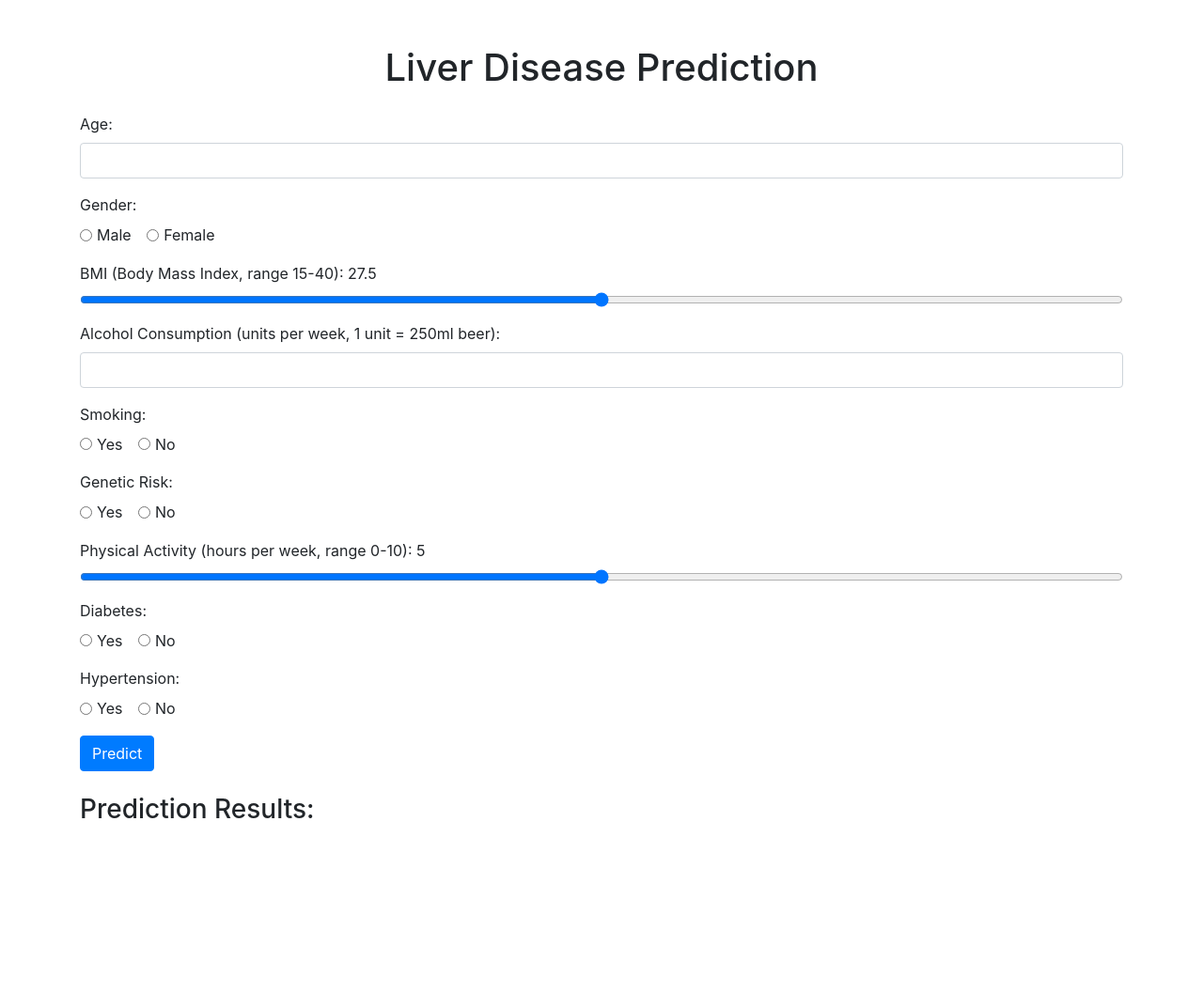
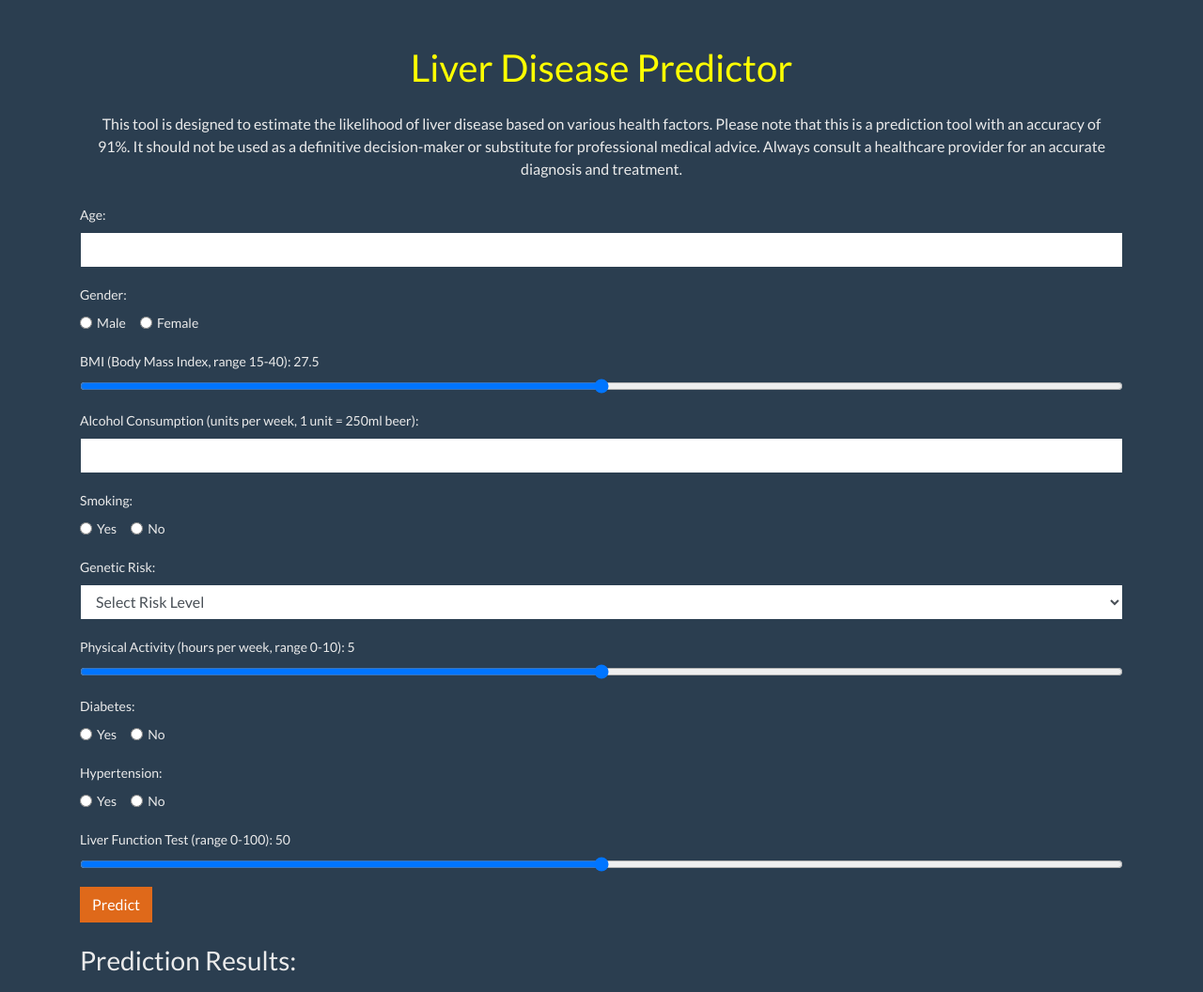
Before and after one commit to dgname/Proyecto_4_Liver_Disease, a Flask app: page / in a window 1280 px wide. Shown: the whole page at 94% size. Before the commit the page ends 871 px from the top, so only its background shows below. Run offline with Flask 3, Linux system fonts and the light colour scheme; parts of the project's set-up code (start-up, migrations or seed data) failed here and were passed over; some libraries are stand-ins or nearby versions.

Commit message:
:sparkles: updating code and front end

```diff
--- a/app.py
+++ b/app.py
@@ -1,12 +1,27 @@
-from flask import Flask, render_template, send_from_directory, abort, jsonify
+from flask import Flask, render_template, request, jsonify
 from config import CONNSTRING
 from sqlalchemy import create_engine
 import pandas as pd
-import os
+import pickle
+import numpy as np
 
+# Initialize Flask app
+app = Flask(__name__, static_folder='static', template_folder='templates')
+
+# Load the machine learning model
+model_path = r'C:/Users/Daniel/Documents/BootCamp/Final Project/Proyecto 4/Proyecto_4_Liver_Disease/model_gbm.pkl'
+scaler_path = r'C:/Users/Daniel/Documents/BootCamp/Final Project/Proyecto 4/Proyecto_4_Liver_Disease/scaler_gbm.pkl'
+
+# Load the model
+with open(model_path, 'rb') as file:
+    model = pickle.load(file)
+
+# Load the scaler
+with open(scaler_path, 'rb') as file:
+    scaler = pickle.load(file)
+
+# Database connection
 engine = create_engine(CONNSTRING)
-
-app = Flask(__name__, static_folder='static', template_folder='templates')
 
 @app.route("/")
 def take_me_to_liver_disease_predictor():
@@ -14,10 +29,51 @@ def take_me_to_liver_disease_predictor():
 
 @app.route('/api')
 def api():
-        with engine.connect() as conn:
+    with engine.connect() as conn:
+        # Fetch data from the database
+        finddf = pd.read_sql('SELECT * FROM patientdata', con=conn)
 
-            finddf=pd.read_sql('Select * From PatientData',con=conn)
-            dfgroup=finddf[['Age', 'Gender', 'BMI', 'AlcoholConsumption', 'Smoking', 'GeneticRisk', 'PhysycalActivity', 'Diabetes', 'Hypertension', 'LiverFunctionTest', 'Diagnosis']]
-            dfgroup.reset_index(inplace=True)
+        # Ensure column names are correct
+        dfgroup = finddf[['age', 'gender', 'bmi', 'alcoholconsumption', 'smoking', 'geneticrisk', 'physicalactivity', 'diabetes', 'hypertension', 'liverfunctiontest', 'diagnosis']]
 
-        return dfgroup.to_json(orient='records')
+        # Reset index if needed
+        dfgroup.reset_index(drop=True, inplace=True)
+
+    # Convert DataFrame to JSON and return
+    return dfgroup.to_json(orient='records')
+
+@app.route('/predict', methods=['POST'])
+def predict():
+    try:
+        # Parse JSON data from the request
+        data = request.get_json()
+
+        # Extract features from the data
+        features = np.array([
+            int(data['age']),                      # Convert age to int
+            int(data['gender']),                   # Convert gender to int
+            float(data['bmi']),                    # Convert bmi to float
+            float(data['alcoholconsumption']),     # Convert alcoholconsumption to float
+            int(data['smoking']),                  # Convert smoking to int
+            int(data['geneticrisk']),              # Convert geneticrisk to int
+            float(data['physicalactivity']),       # Convert physicalactivity to float
+            int(data['diabetes']),                 # Convert diabetes to int
+            int(data['hypertension']),             # Convert hypertension to int
+            float(data['liverfunctiontest'])       # Convert liverfunctiontest to float
+        ]).reshape(1, -1)  # Reshape for a single sample
+
+        # Scale the features
+        scaled_features = scaler.transform(features)
+
+        # Predict using the model
+        prediction = model.predict(scaled_features)[0]
+
+        # Return the prediction as JSON
+        return jsonify({'prediction': int(prediction)})
+
+    except Exception as e:
+        # Return an error message in case of failure
+        return jsonify({'error': str(e)}), 400
+
+if __name__ == "__main__":
+    app.run(debug=True)
--- /dev/null
+++ b/static/css/styles.css
@@ -0,0 +1,4 @@
+/* Add this rule to your styles.css file */
+h1 {
+    color: yellow !important; /* Change the color to yellow */
+}
--- a/static/js/script.js
+++ b/static/js/script.js
@@ -1,36 +1,42 @@
 $(document).ready(function() {
-    // Update the BMI and Physical Activity value displays
+    // When the document is fully loaded and ready, execute this function
+
+    // Event listener for the BMI input range slider
     $('#bmi').on('input', function() {
+        // When the user changes the value of the BMI slider
+        // Update the text content of the span with id 'bmi-value' to show the current value of the slider
         $('#bmi-value').text($(this).val());
     });
-    $('#activity').on('input', function() {
+
+    // Event listener for the Physical Activity input range slider
+    $('#physicalactivity').on('input', function() {
+        // When the user changes the value of the Physical Activity slider
+        // Update the text content of the span with id 'activity-value' to show the current value of the slider
         $('#activity-value').text($(this).val());
     });
-    // Handle form submission
+
+    // Event listener for the Liver Function Test input range slider
+    $('#liverfunctiontest').on('input', function() {
+        // When the user changes the value of the Liver Function Test slider
+        // Update the text content of the span with id 'liverfunction-value' to show the current value of the slider
+        $('#liverfunction-value').text($(this).val());
+    });
+
+    // Event listener for the form submission
     $('#prediction-form').on('submit', function(e) {
+        // Prevent the default form submission behavior (which would reload the page)
         e.preventDefault();
+
+        // Collect the form data into an object
         var formData = {
-            age: $('#age').val(),
-            gender: $('input[name="gender"]:checked').val(),
-            bmi: $('#bmi').val(),
-            alcohol: $('#alcohol').val(),
-            smoking: $('input[name="smoking"]:checked').val(),
-            genetic: $('input[name="genetic"]:checked').val(),
-            activity: $('#activity').val(),
-            diabetes: $('input[name="diabetes"]:checked').val(),
-            hypertension: $('input[name="hypertension"]:checked').val()
+            age: $('#age').val(), // Get the value from the age input field
+            gender: $('input[name="gender"]:checked').val(), // Get the selected value of the gender radio buttons
+            bmi: $('#bmi').val(), // Get the value from the BMI slider
+            alcoholconsumption: $('#alcoholconsumption').val(), // Get the value from the alcohol consumption input field
+            smoking: $('input[name="smoking"]:checked').val(), // Get the selected value of the smoking radio buttons
+            geneticrisk: $('input[name="geneticrisk"]:checked').val(), // Get the selected value of the genetic risk radio buttons
+            physicalactivity: $('#physicalactivity').val(), // Get the value from the physical activity slider
+            diabetes: $('input[name="diabetes"]:checked').val(), // Get the selected value of the diabetes radio buttons
+            hypertension: $('input[name="hypertension"]:checked').val(), // Get the selected value of the hypertension radio buttons
+            liverfunctiontest: $('#liverfunctiontest').val() // Get the value from the liver function test slider
         };
-        $.ajax({
-            url: '/predict',
-            method: 'POST',
-            contentType: 'application/json',
-            data: JSON.stringify(formData),
-            success: function(response) {
-                $('#prediction-result').text(`The prediction result is: ${response.prediction}`);
-            },
-            error: function(response) {
-                $('#prediction-result').text('An error occurred while making the prediction.');
-            }
-        });
-    });
-});
--- a/templates/index.html
+++ b/templates/index.html
@@ -1,22 +1,43 @@
-<!--Liver Disease Predictor HTML-->
+<!-- Liver Disease Predictor HTML -->
 
 <!DOCTYPE html>
 <html lang="en">
 <head>
+    <!-- Meta tags for character set and viewport settings -->
     <meta charset="UTF-8">
     <meta name="viewport" content="width=device-width, initial-scale=1.0">
-    <link rel="stylesheet" href="https://stackpath.bootstrapcdn.com/bootstrap/4.5.2/css/bootstrap.min.css">
+
+    <!-- Bootstrap CSS for styling -->
+    <link rel="stylesheet" href="https://stackpath.bootstrapcdn.com/bootswatch/4.5.2/superhero/bootstrap.min.css">
+
+    <!-- Link to custom CSS file -->
     <link rel="stylesheet" href="{{ url_for('static', filename='css/styles.css') }}">
+
     <title>Liver Disease Prediction</title>
+
+    <!-- jQuery library -->
+    <script src="https://code.jquery.com/jquery-3.6.0.min.js"></script>
+    <!-- Link to custom JS file -->
+    <script src="{{ url_for('static', filename='js/script.js') }}"></script>
 </head>
 <body>
+    <!-- Main container for the content -->
     <div class="container mt-5">
-        <h1 class="mb-4 text-center">Liver Disease Prediction</h1>
+        <!-- Heading for the page -->
+        <div class="container">
+            <h1 class="text-center mb-4">Liver Disease Predictor</h1>
+            <p class="text-center mb-4">This tool is designed to estimate the likelihood of liver disease based on various health factors. Please note that this is a prediction tool with an accuracy of 91%. It should not be used as a definitive decision-maker or substitute for professional medical advice. Always consult a healthcare provider for an accurate diagnosis and treatment.</p>
+            <!-- Form and other content here -->
+        </div>
+        <!-- Form for collecting user input -->
         <form id="prediction-form">
+            <!-- Age input field -->
             <div class="form-group">
                 <label for="age">Age:</label>
                 <input type="number" class="form-control" id="age" name="age" required>
             </div>
+
+            <!-- Gender input field with radio buttons -->
             <div class="form-group">
                 <label for="gender">Gender:</label><br>
                 <div class="form-check form-check-inline">
@@ -28,14 +49,20 @@
                     <label class="form-check-label" for="female">Female</label>
                 </div>
             </div>
+
+            <!-- BMI input field with range slider -->
             <div class="form-group">
                 <label for="bmi">BMI (Body Mass Index, range 15-40): <span id="bmi-value">27.5</span></label>
                 <input type="range" class="form-control-range" id="bmi" name="bmi" min="15" max="40" step="0.1" value="27.5" required>
             </div>
+
+            <!-- Alcohol Consumption input field -->
             <div class="form-group">
-                <label for="alcohol">Alcohol Consumption (units per week, 1 unit = 250ml beer):</label>
-                <input type="number" class="form-control" id="alcohol" name="alcohol" required>
+                <label for="alcoholconsumption">Alcohol Consumption (units per week, 1 unit = 250ml beer):</label>
+                <input type="number" class="form-control" id="alcoholconsumption" name="alcoholconsumption" required>
             </div>
+
+            <!-- Smoking input field with radio buttons -->
             <div class="form-group">
                 <label for="smoking">Smoking:</label><br>
                 <div class="form-check form-check-inline">
@@ -47,21 +74,25 @@
                     <label class="form-check-label" for="smokingNo">No</label>
                 </div>
             </div>
+
+            <!-- Genetic Risk input field with dropdown -->
             <div class="form-group">
-                <label for="genetic">Genetic Risk:</label><br>
-                <div class="form-check form-check-inline">
-                    <input class="form-check-input" type="radio" name="genetic" id="geneticYes" value="1" required>
-                    <label class="form-check-label" for="geneticYes">Yes</label>
-                </div>
-                <div class="form-check form-check-inline">
-                    <input class="form-check-input" type="radio" name="genetic" id="geneticNo" value="0" required>
-                    <label class="form-check-label" for="geneticNo">No</label>
-                </div>
+                <label for="geneticrisk">Genetic Risk:</label>
+                <select class="form-control" id="geneticrisk" name="geneticrisk" required>
+                    <option value="" disabled selected>Select Risk Level</option>
+                    <option value="low">Low</option>
+                    <option value="medium">Medium</option>
+                    <option value="high">High</option>
+                </select>
             </div>
+
+            <!-- Physical Activity input field with range slider -->
             <div class="form-group">
-                <label for="activity">Physical Activity (hours per week, range 0-10): <span id="activity-value">5</span></label>
-                <input type="range" class="form-control-range" id="activity" name="activity" min="0" max="10" step="1" value="5" required>
+                <label for="physicalactivity">Physical Activity (hours per week, range 0-10): <span id="activity-value">5</span></label>
+                <input type="range" class="form-control-range" id="physicalactivity" name="physicalactivity" min="0" max="10" step=".1" value="5" required>
             </div>
+
+            <!-- Diabetes input field with radio buttons -->
             <div class="form-group">
                 <label for="diabetes">Diabetes:</label><br>
                 <div class="form-check form-check-inline">
@@ -73,6 +104,8 @@
                     <label class="form-check-label" for="diabetesNo">No</label>
                 </div>
             </div>
+
+            <!-- Hypertension input field with radio buttons -->
             <div class="form-group">
                 <label for="hypertension">Hypertension:</label><br>
                 <div class="form-check form-check-inline">
@@ -84,16 +117,77 @@
                     <label class="form-check-label" for="hypertensionNo">No</label>
                 </div>
             </div>
+
+            <!-- Liver Function Test input field with range slider -->
+            <div class="form-group">
+                <label for="liverfunctiontest">Liver Function Test (range 0-100): <span id="liverfunction-value">50</span></label>
+                <input type="range" class="form-control-range" id="liverfunctiontest" name="liverfunctiontest" min="0" max="100" step=".1" value="50" required>
+            </div>
+
+            <!-- Submit button -->
             <button type="submit" class="btn btn-primary">Predict</button>
         </form>
+
+        <!-- Container for displaying the prediction result -->
         <div id="result" class="mt-4">
             <h3>Prediction Results:</h3>
             <p id="prediction-result"></p>
         </div>
+
+        <!-- JavaScript for handling form interactions and AJAX requests -->
+        <script>
+            $(document).ready(function() {
+                // Update the BMI value display
+                $('#bmi').on('input', function() {
+                    $('#bmi-value').text($(this).val());
+                });
+
+                // Update the Physical Activity value display
+                $('#physicalactivity').on('input', function() {
+                    $('#activity-value').text($(this).val());
+                });
+
+                // Update the Liver Function Test value display
+                $('#liverfunctiontest').on('input', function() {
+                    $('#liverfunction-value').text($(this).val());
+                });
+
+                // Handle form submission
+                $('#prediction-form').on('submit', function(e) {
+                    e.preventDefault(); // Prevent the default form submission
+
+                    // Collect form data
+                    var formData = {
+                        age: $('#age').val(),
+                        gender: $('input[name="gender"]:checked').val(),
+                        bmi: $('#bmi').val(),
+                        alcoholconsumption: $('#alcoholconsumption').val(),
+                        smoking: $('input[name="smoking"]:checked').val(),
+                        geneticrisk: $('input[name="geneticrisk"]:checked').val(),
+                        physicalactivity: $('#physicalactivity').val(),
+                        diabetes: $('input[name="diabetes"]:checked').val(),
+                        hypertension: $('input[name="hypertension"]:checked').val(),
+                        liverfunctiontest: $('#liverfunctiontest').val()
+                    };
+
+                    // Send AJAX request
+                    $.ajax({
+                        url: '/predict', // Endpoint for prediction
+                        method: 'POST',
+                        contentType: 'application/json',
+                        data: JSON.stringify(formData),
+                        success: function(response) {
+                            // Display prediction result
+                            $('#prediction-result').text(`The prediction result is: ${response.prediction}`);
+                        },
+                        error: function(response) {
+                            // Display error message
+                            $('#prediction-result').text('An error occurred while making the prediction.');
+                        }
+                    });
+                });
+            });
+        </script>
     </div>
-    <script src="https://code.jquery.com/jquery-3.5.1.min.js"></script>
-    <script src="https://cdn.jsdelivr.net/npm/@popperjs/core@2.9.2/dist/umd/popper.min.js"></script>
-    <script src="https://stackpath.bootstrapcdn.com/bootstrap/4.5.2/js/bootstrap.min.js"></script>
-    <script src="{{ url_for('static', filename='js/script.js') }}"></script>
 </body>
 </html>
```
Also changed, not shown: static/css/style.css (deleted), 1 other file.
